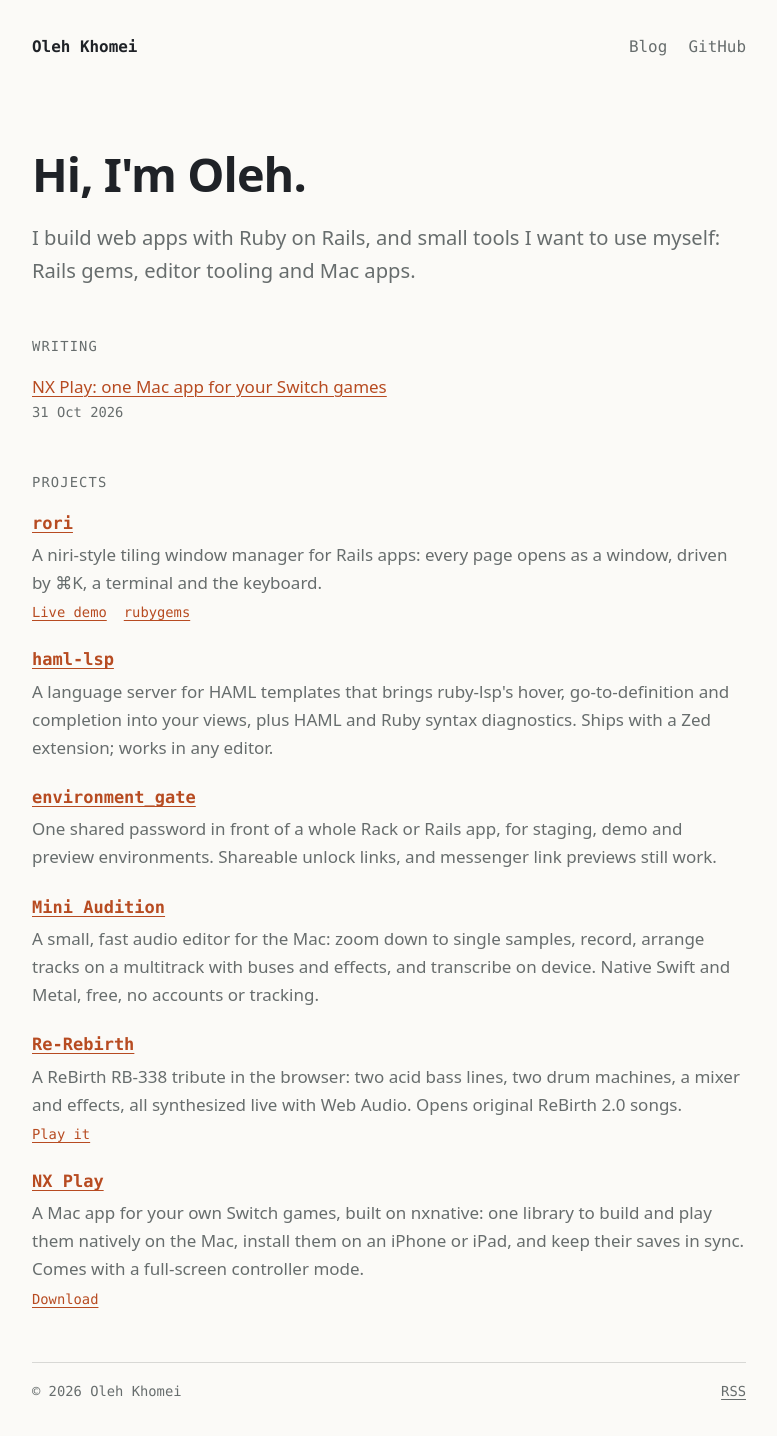
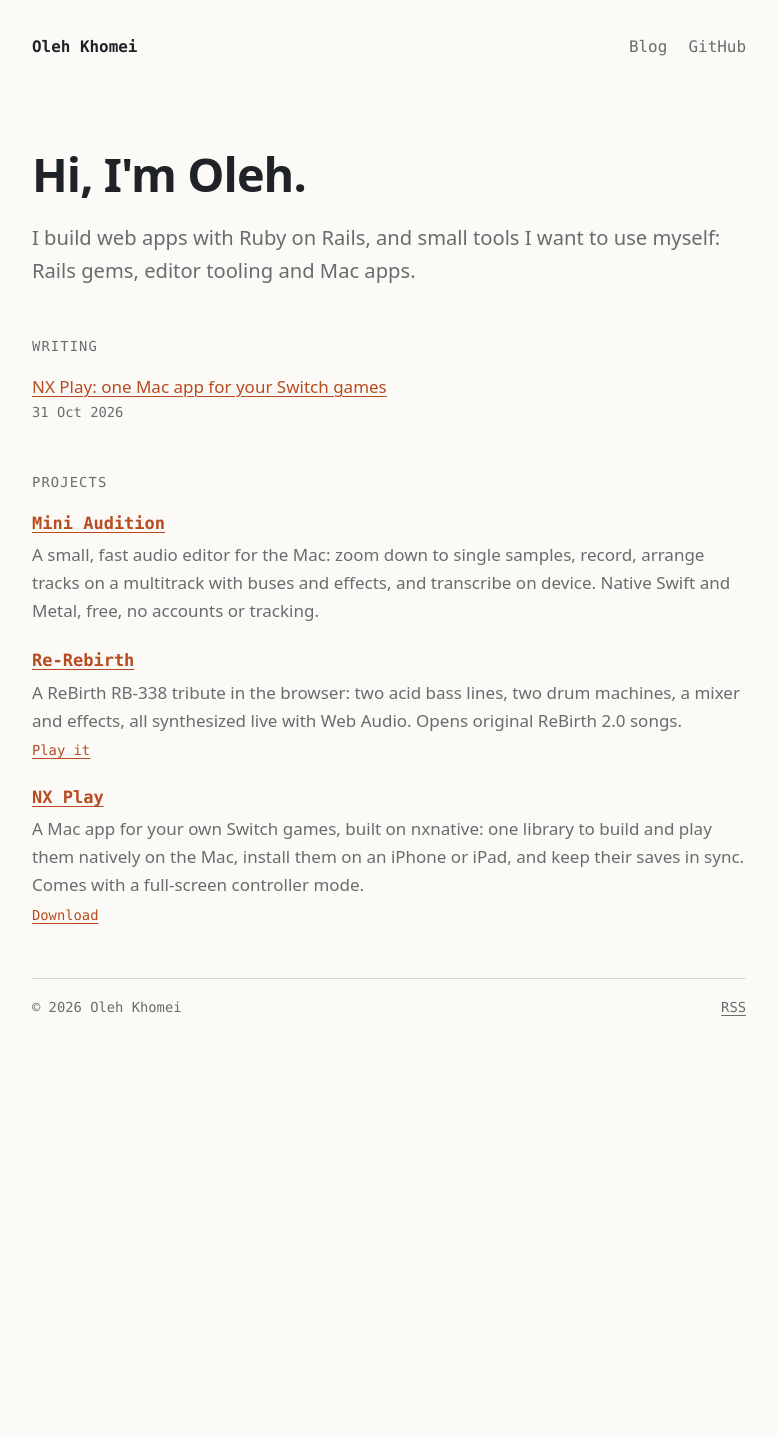
Before and after one commit to varyform/varyform.info, a Jekyll site: the page built from index.html, in a window 1280 px wide. Shown: the whole page, without its empty margins (251-1028 px from the left). Built offline with Jekyll 4.4.1, drawn with Linux system fonts in a browser that asks for light colours; after the commit the page ends 1052 px from its top, so only the background shows below that.

Commit message:
Stop listing rori, haml-lsp and environment_gate
The home page should lead with the projects worth showing now.

```diff
--- a/_data/projects.yml
+++ b/_data/projects.yml
@@ -1,29 +1,4 @@
 # Listed on the home page, in this order.
-- name: rori
-  url: https://github.com/varyform/rori
-  about: >-
-    A niri-style tiling window manager for Rails apps: every page opens as a
-    window, driven by ⌘K, a terminal and the keyboard.
-  links:
-    - label: Live demo
-      url: https://rori.varyform.info
-    - label: rubygems
-      url: https://rubygems.org/gems/rori
-
-- name: haml-lsp
-  url: https://github.com/varyform/haml-lsp
-  about: >-
-    A language server for HAML templates that brings ruby-lsp's hover,
-    go-to-definition and completion into your views, plus HAML and Ruby syntax
-    diagnostics. Ships with a Zed extension; works in any editor.
-
-- name: environment_gate
-  url: https://github.com/varyform/environment-gate
-  about: >-
-    One shared password in front of a whole Rack or Rails app, for staging,
-    demo and preview environments. Shareable unlock links, and messenger link
-    previews still work.
-
 - name: Mini Audition
   url: https://mini-audition.com
   about: >-
```
